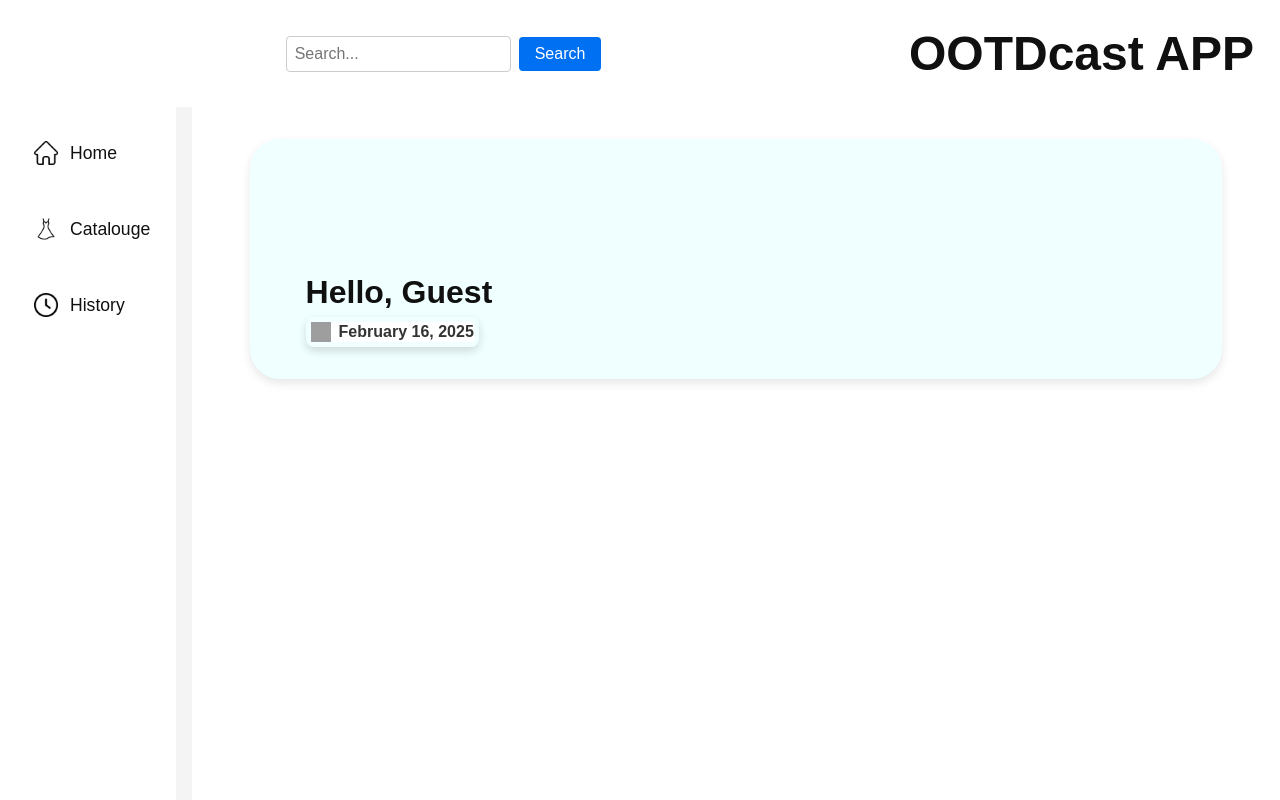
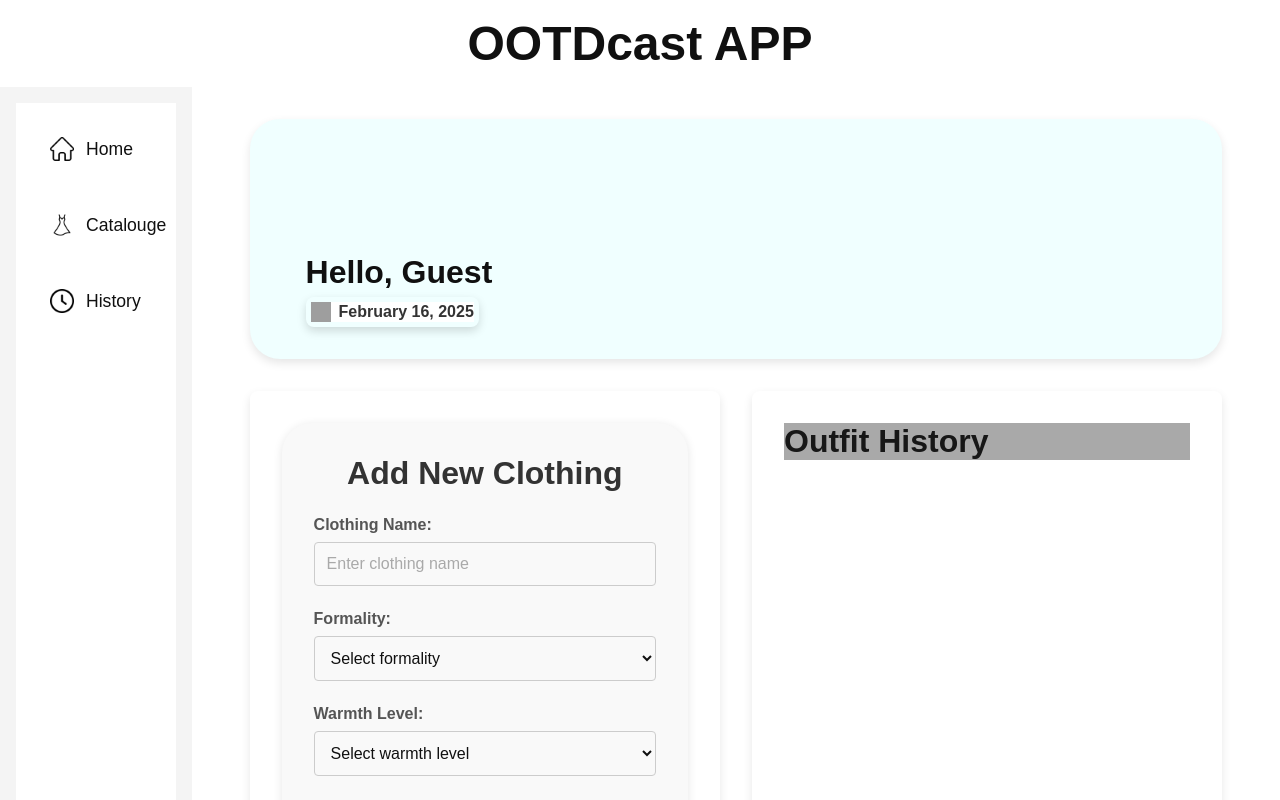
Before and after one commit to jteengfo/ootdcast, a Next.js app in the folder frontend/ootdcast/: page /dashboard in a window 1280 px wide. Shown: the top 800 px of the page. Built offline with nearby package versions, Linux system fonts and the light colour scheme; grey boxes are pictures that could not be loaded.

Commit message:
updated dashboard

```diff
--- a/frontend/ootdcast/src/app/dashboard/page.js
+++ b/frontend/ootdcast/src/app/dashboard/page.js
@@ -3,21 +3,36 @@ import Header from "@/components/Header";
 import Sidebar from "@/components/Sidebar";
 import Greeting from "@/components/Greeting";
 import SearchBar from "@/components/Searchbar";
+import ClothingForm from "@/components/AddClothing";
+import OutfitHistory from "@/components/OutfitHistory";
 
 export default function Home() {
   return (
     <div className={styles.page}>
       <div className={styles.header}>
-        <SearchBar />
         <Header />
       </div>
       <div className={styles.content}>
+        {/* Sidebar on the left */}
         <div className={styles.sidebar}>
           <Sidebar />
         </div>
+
+        {/* Main content */}
         <main className={styles.main}>
+          {/* Greeting card at the top */}
           <div className={styles.greeting}>
             <Greeting />
+          </div>
+
+          {/* Bottom section split between ClothingForm and OutfitHistory */}
+          <div className={styles.bottomSection}>
+            <div className={styles.clothingForm}>
+              <ClothingForm />
+            </div>
+            <div className={styles.outfitHistory}>
+              <OutfitHistory />
+            </div>
           </div>
         </main>
       </div>
--- a/frontend/ootdcast/src/app/page.module.css
+++ b/frontend/ootdcast/src/app/page.module.css
@@ -1,21 +1,8 @@
-/* src/app/page.module.css */
 .page {
   display: flex;
   flex-direction: column;
   min-height: 100vh;
   background-color: white; /* Set background color to white */
-}
-
-.header {
-  width: 100%;
-  background-color: white;
-  padding: 1rem;
-  box-shadow: 0 2px 4px #f4f4f4;
-  display: flex;
-  align-items: center;
-  justify-content: space-between;
-  padding: 10px;
-  gap: 1rem;
 }
 
 .content {
@@ -24,28 +11,47 @@
 }
 
 .sidebar {
-  width: 15%;
-  background-color: #f4f4f4;
-  padding-right: 1rem;
-   /*box-shadow: 2px 0 5px rgba(0, 0, 0, 0.1); Optional: Add a shadow for the sidebar */
+  width: 15%; /* Sidebar takes 15% of the width */
+  background-color: #f4f4f4; /* Light gray background */
+  padding: 1rem; /* Add padding for spacing */
 }
 
 .main {
-  flex: 1;
+  flex: 1; /* Main content takes the remaining space */
   padding: 2rem;
   background-color: white;
+  display: flex;
+  flex-direction: column;
+  gap: 2rem; /* Add spacing between sections */
 }
 
 .greeting {
-  width: 95%;
+  width: 95%; /* Take up most of the width */
   max-width: 1250px;
-  margin: 0 auto;
+  margin: 0 auto; /* Center the greeting */
   display: flex;
   justify-content: center;
   align-items: center;
-  height: 30vh;
+  height: 30vh; /* Adjust height as needed */
   position: relative;
   border-radius: 30px; /* Soft rounded corners */
-  box-shadow: 0px 4px 10px rgba(0, 0, 0, 0.1); /* Adds a subtle shadow */
-  background-color: azure;
+  box-shadow: 0px 4px 10px rgba(0, 0, 0, 0.1); /* Subtle shadow */
+  background-color: azure; /* Light blue background */
 }
+
+.bottomSection {
+  display: flex;
+  gap: 2rem; /* Add spacing between ClothingForm and OutfitHistory */
+  width: 95%; /* Match the width of the greeting section */
+  max-width: 1250px;
+  margin: 0 auto; /* Center the bottom section */
+}
+
+.clothingForm,
+.outfitHistory {
+  flex: 1; /* Split the bottom section equally */
+  padding: 2rem;
+  background-color: white;
+  border-radius: 8px;
+  box-shadow: 0px 4px 10px rgba(0, 0, 0, 0.1); /* Subtle shadow */
+}
```
